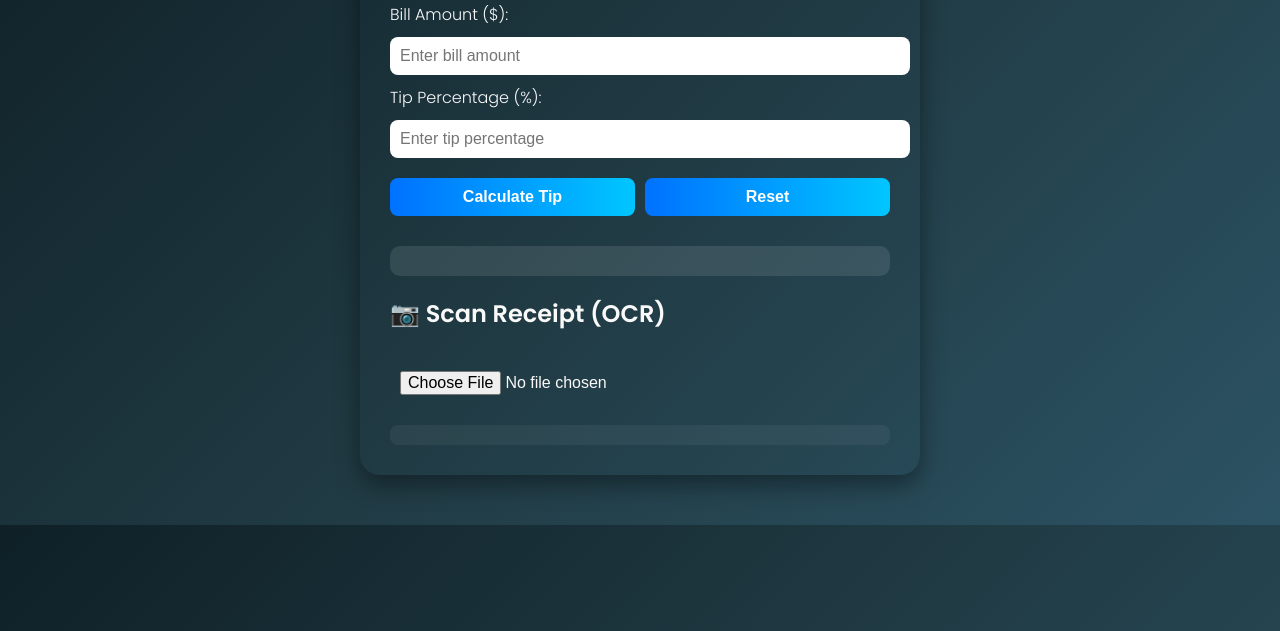
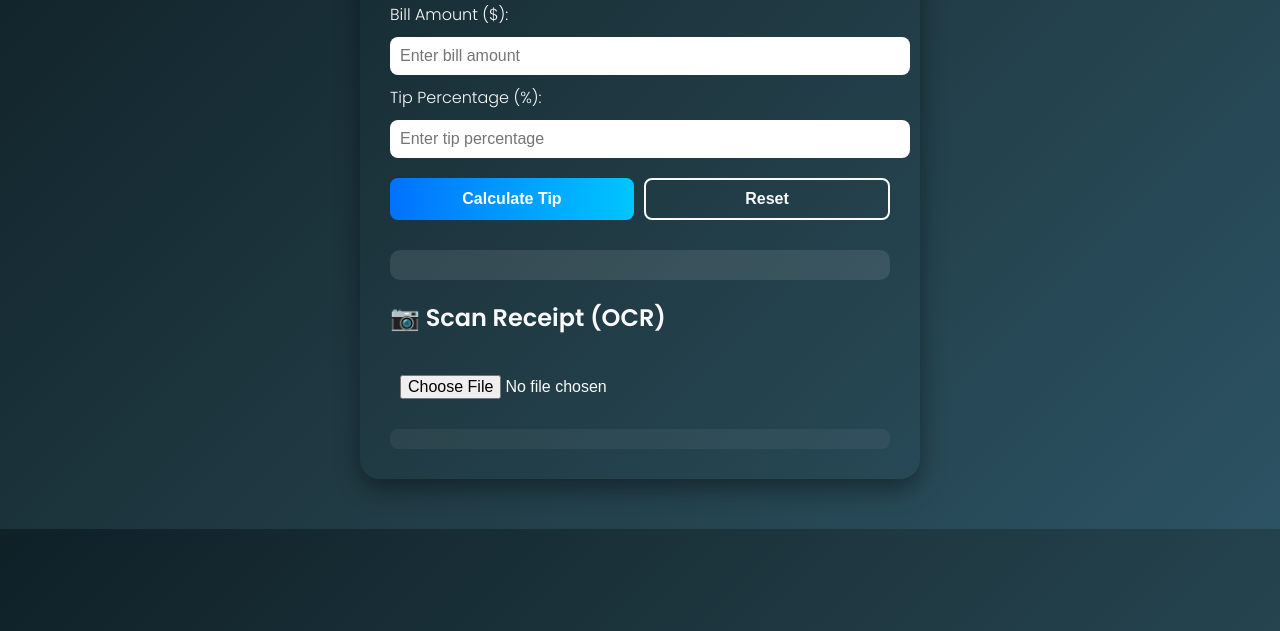
Before and after one commit to Ciiiv/Tip_Calculator, a plain HTML site: page index.html in a window 1280 px wide. Shown: the part 169-800 px from the top of the page. Drawn offline with Linux system fonts and the light colour scheme.

Commit message:
Changing Reset Button Appearance

```diff
--- a/index.html
+++ b/index.html
@@ -85,6 +85,20 @@
       display: flex;
       gap: 10px;
     }
+
+    .reset-button {
+      background: transparent;
+      border: 2px solid #f9f9f9;
+      color: #f9f9f9;
+      font-weight: bold;
+      transition: 0.3s ease;
+    }
+
+    .reset-button:hover {
+      background: rgba(255, 255, 255, 0.1);
+      transform: scale(1.05);
+    }
+
   </style>
 </head>
 <body>
@@ -98,7 +112,7 @@
 
   <div class="button-group">
     <button onclick="calculateTip()">Calculate Tip</button>
-    <button onclick="resetForm()">Reset</button>
+    <button onclick="resetForm()" class="reset-button">Reset</button>
   </div>
 
   <div id="result"></div>
```
